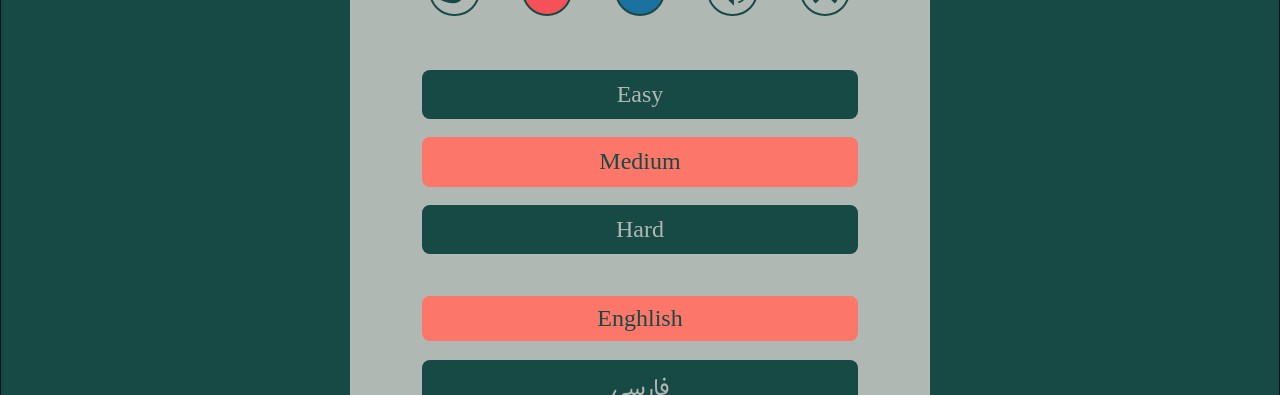
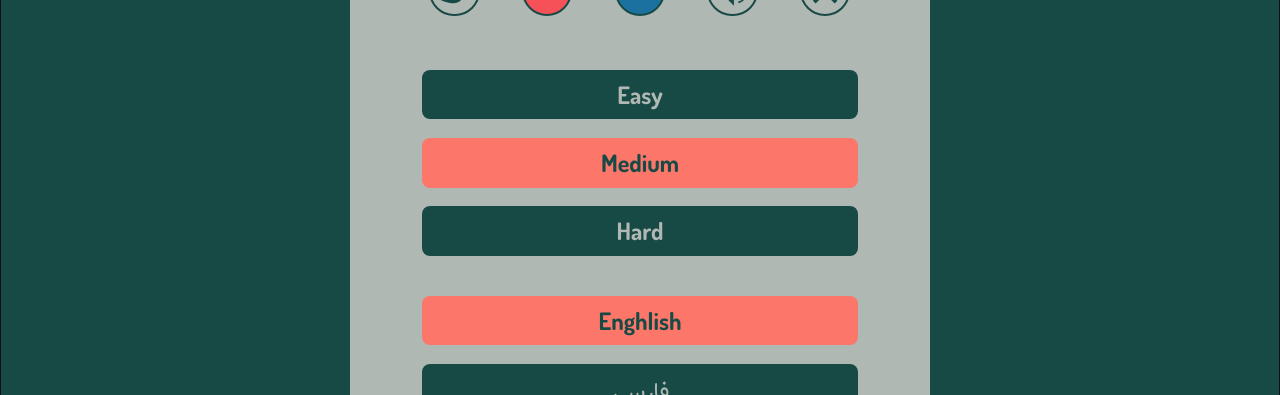
Before and after one commit to mitinull/tic-tac-toe-react, a React (Create React App) app: page / in a window 1280 px wide. Shown: the part 301-696 px from the top of the page. Built offline with nearby package versions, Linux system fonts and the light colour scheme.

Commit message:
change font to dosis

```diff
--- a/src/App.css
+++ b/src/App.css
@@ -167,6 +167,14 @@
   font-family: tanha;
   src: url(fonts/tanha.woff);
 }
+@font-face {
+  font-family: dyna;
+  src: url(fonts/dynapuff.ttf);
+}
+@font-face {
+  font-family: dosis;
+  src: url(fonts/dosis.ttf);
+}
 
 .game-level {
   display: flex;
@@ -192,7 +200,7 @@
 }
 
 #eng {
-  font-family: cursive;
+  font-family: dosis;
 }
 
 .language {
```
Also changed, not shown: src/fonts/dosis.ttf (added), src/fonts/dynapuff.ttf (added).
